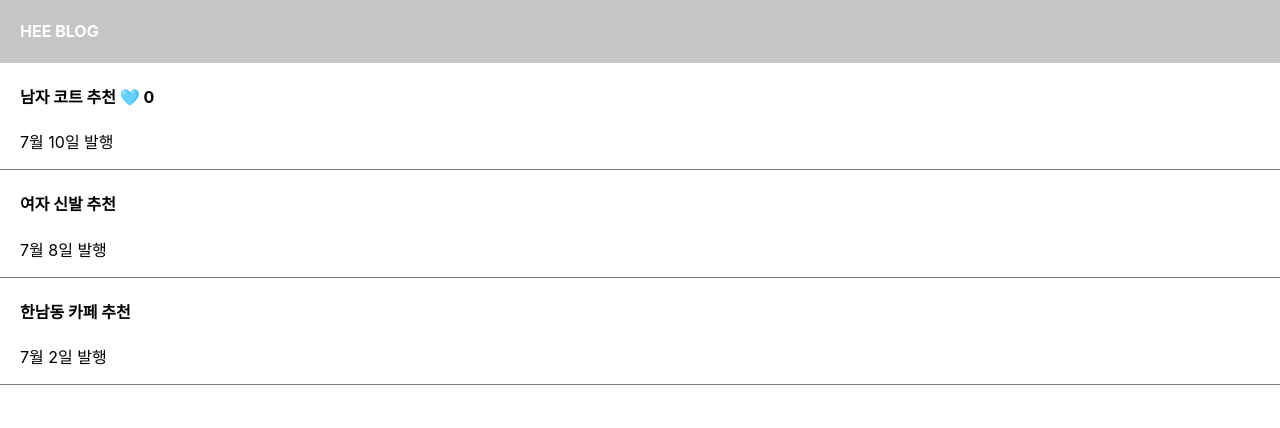
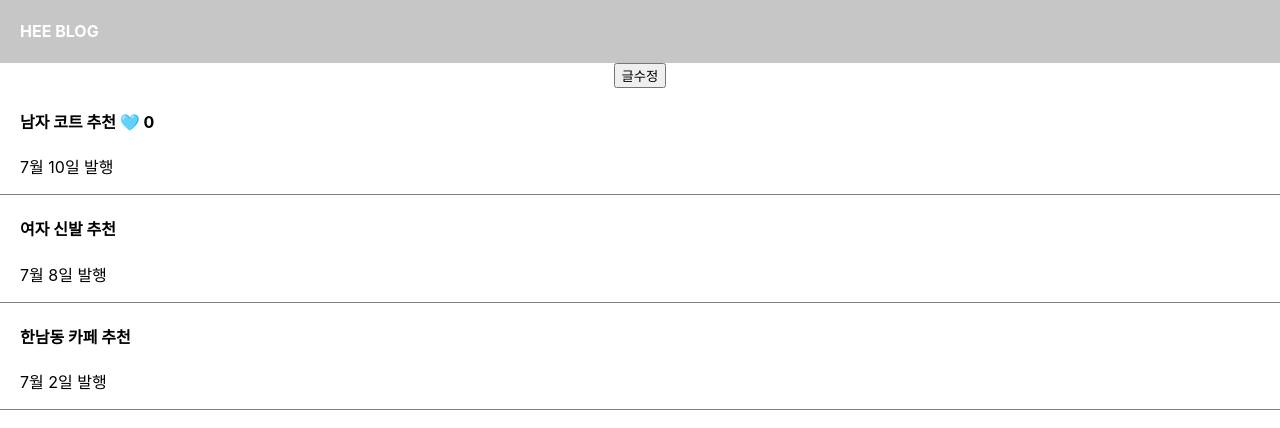
Before and after one commit to heeyonhh/blog, a React (Create React App) app: page / in a window 1280 px wide. Shown: the top 428 px of the page. Built offline with nearby package versions, Linux system fonts and the light colour scheme.

Commit message:
shallow copy

```diff
--- a/src/App.js
+++ b/src/App.js
@@ -19,6 +19,23 @@ function App() {
       <div className="black-nav">
         <h4>HEE BLOG</h4>
       </div>
+
+      <button onClick={()=>{
+
+        let arr = [1, 2, 3];
+        //array/object담은 변수엔 화살표만 저장됨 123은 미지의 공간 ram에 저장됨
+        //state변경함수 기존state = 신규state경우 변경 안해줌
+
+        //arry object다룰 때 원본은 보존하는게 좋음
+        //console.log(copy == a) true 그래서 변경이 안됨 기존 state에서 변경이 안됬다고 생각해서 : reference data type 더공부하기
+        //object도 마찬가지임 ... : 괄호 벗겨 주세요 괄호 씌워주세요 이러면 화살표도 달라짐 -> 새로운 스테이트로 이해해서 변경됨
+
+        //기존 state가 array, object data면 stata수정할때 독립적 카피본을 만들어서 수정하자! : shallow copy
+        let copy = [...a];
+        copy[0] = '여자 코트 추천';
+        b(copy);
+      }}>글수정</button>
+
       <div className="list">
         {/* onclick이벤트 핸들러 {}안에 함수 넣어야함 ()=>{} 함수 넣어도 됨*/}
         {/* state변경 등호로 변경하면 안됨 */}
```
